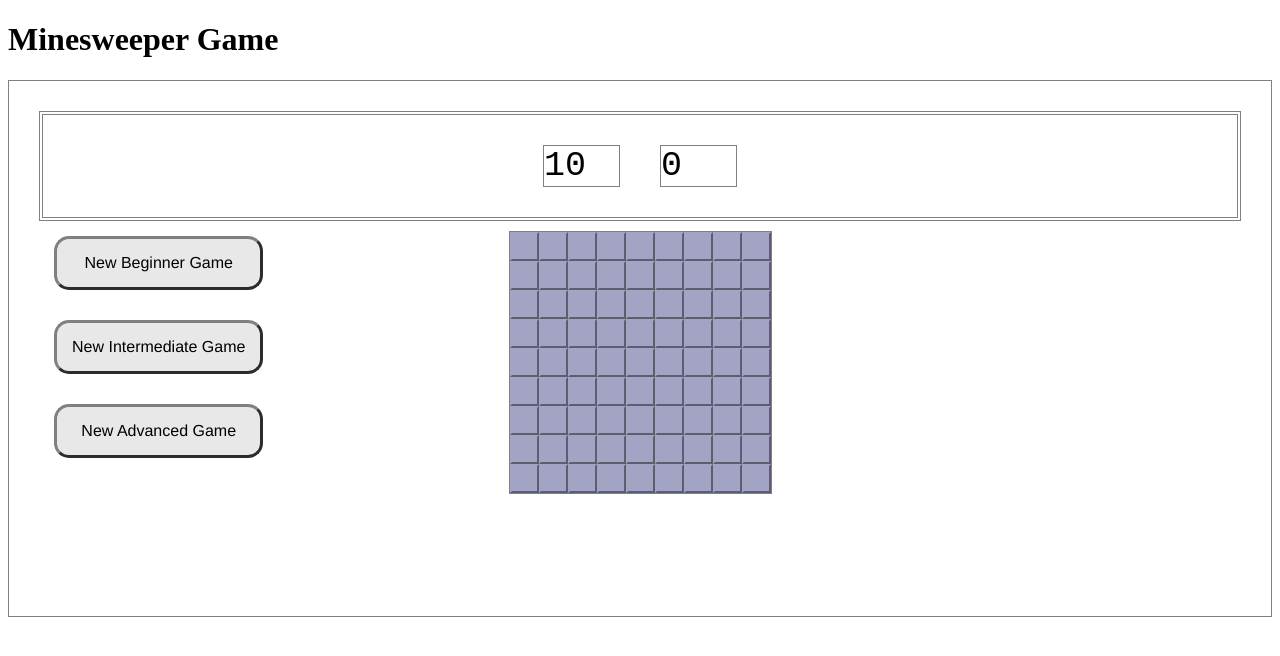
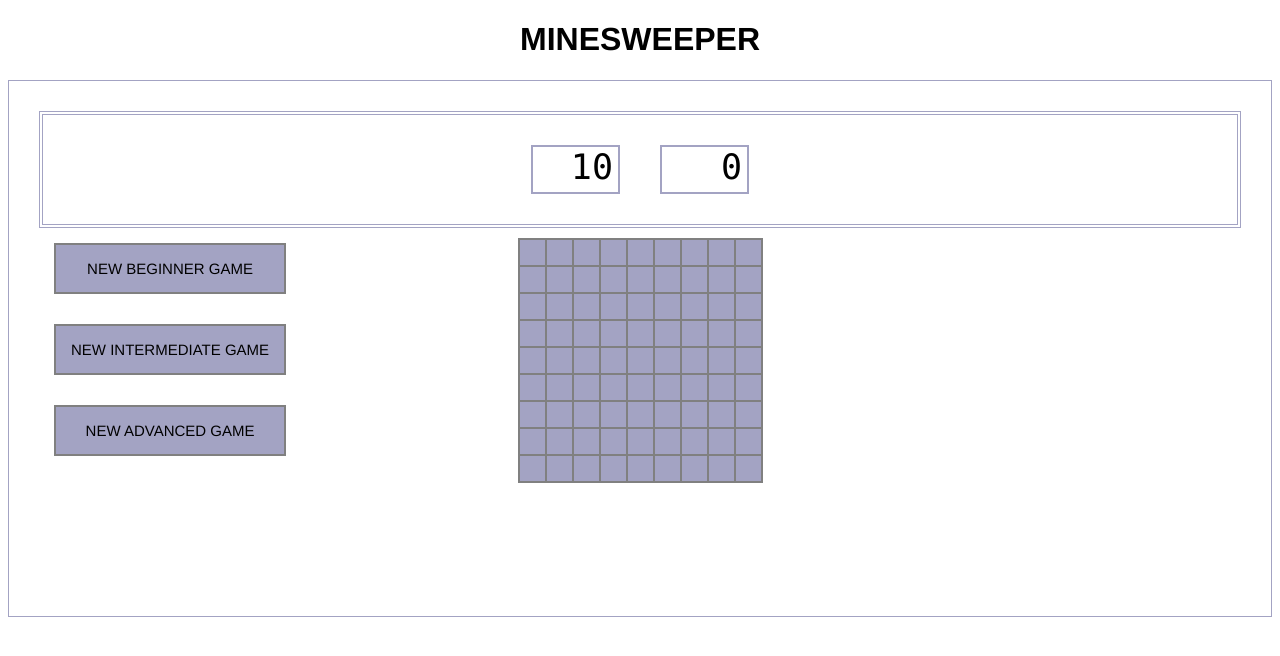
Before and after one commit to epaschke/Minesweeper, a website: page public/index.html in a window 1280 px wide. Drawn offline with nearby package versions, Linux system fonts and the light colour scheme.

Commit message:
change color

```diff
--- a/public/game.css
+++ b/public/game.css
@@ -4,14 +4,19 @@
   border: 1px solid gray;
 }
 
+h1 {
+  font-family: Helvetica;
+  text-align: center;
+}
+
 .difficulty {
   cursor: pointer;
-  border: 3px outset gray;
+  border: 2px solid gray;
   padding: 15px;
   margin: 15px;
-  border-radius: 15px;
-  font-family: Helvetica, monospace;
-  background-color: #e8e8e8;
+  font-family: Helvetica;
+  font-size: 15px;
+  background-color: #a3a3c3;
   text-align: center;
 }
 
@@ -34,24 +39,28 @@
   display: flex;
   justify-content: center;
   padding: 10px;
-  border: 4px double gray;
+  border: 4px double #a3a3c3;
   flex: 1;
 }
 
 #game {
-  border: 1px solid gray;
+  border: 1px solid #a3a3c3;
   justify-content: center;
   padding: 30px;
   min-height: 475px;
 }
 
 .number {
-  height: 40px;
+  height: 45px;
   width: 75px;
-  border: 1px solid gray;
+  border: 2px solid #a3a3c3;
+  color: black;
   margin: 20px;
-  font-family: monospace;
+  font-family: "Monaco";
   font-size: 35px;
+  text-align: right;
+  padding-left: 5px;
+  padding-right: 5px;
 }
 
 #playAgain {
@@ -65,7 +74,7 @@
 }
 
 .cell {
-  border: 2px outset #a3a3c3;
+  border: 1px solid gray;
   height: 25px;
   width: 25px;
   user-select: none;
@@ -76,7 +85,7 @@
   background-color: #e8e8e8;
   font-family: "Lucida Sans", monospace;
   font-weight: bold;
-  border: 2px inset #e8e8e8;
+  border: 1px solid gray;
 }
 
 .unclicked, .flagged, .bomb {
--- a/public/index.html
+++ b/public/index.html
@@ -2,22 +2,22 @@
 <html lang="en">
 <head>
   <meta charset="UTF-8">
-  <title>Title</title>
+  <title>Minesweeper</title>
   <link link rel="stylesheet" type="text/css" href="./game.css"/>
   <script src="https://code.jquery.com/jquery-3.3.1.slim.min.js"></script>
   <script src="./game.js"></script>
 </head>
 <body>
-  <h1>Minesweeper Game</h1>
+  <h1>MINESWEEPER</h1>
   <div id="game">
     <div id="header">
       <div class="number" id="bombs"></div>
       <div class="number" id="timer">0</div>
     </div>
     <div id="buttons-difficulty">
-      <div id="beginner" class="difficulty">New Beginner Game</div>
-      <div id="intermediate" class="difficulty">New Intermediate Game</div>
-      <div id="advanced" class="difficulty">New Advanced Game</div>
+      <div id="beginner" class="difficulty">NEW BEGINNER GAME</div>
+      <div id="intermediate" class="difficulty">NEW INTERMEDIATE GAME</div>
+      <div id="advanced" class="difficulty">NEW ADVANCED GAME</div>
     </div>
     <div class="board-wrapper">
       <div id="board"></div>
```
